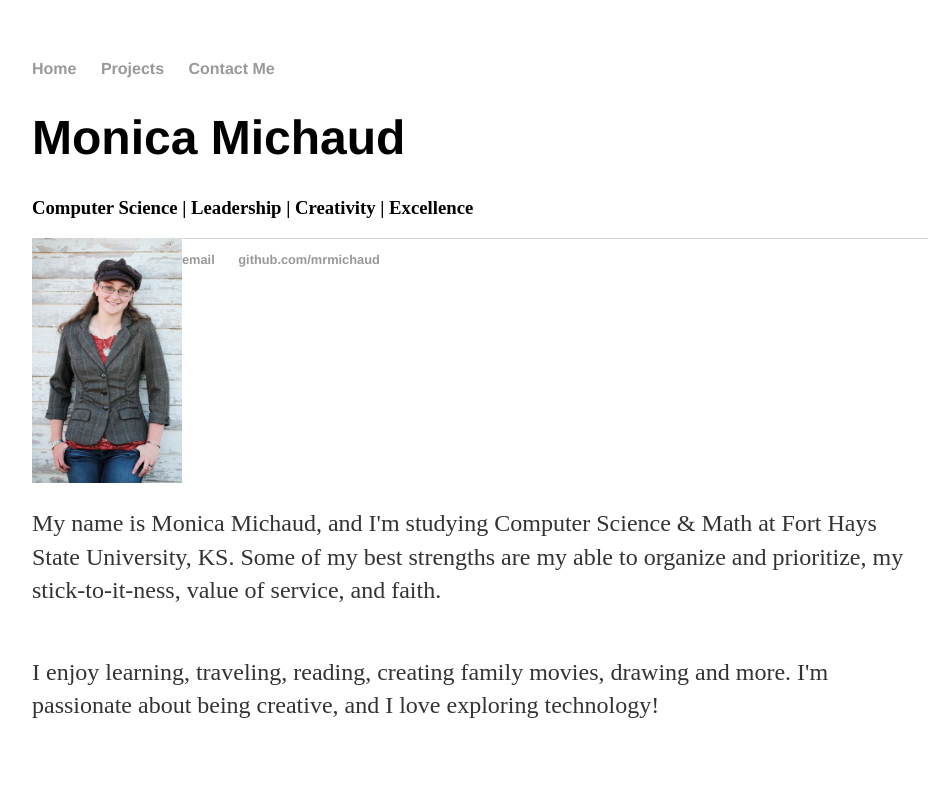
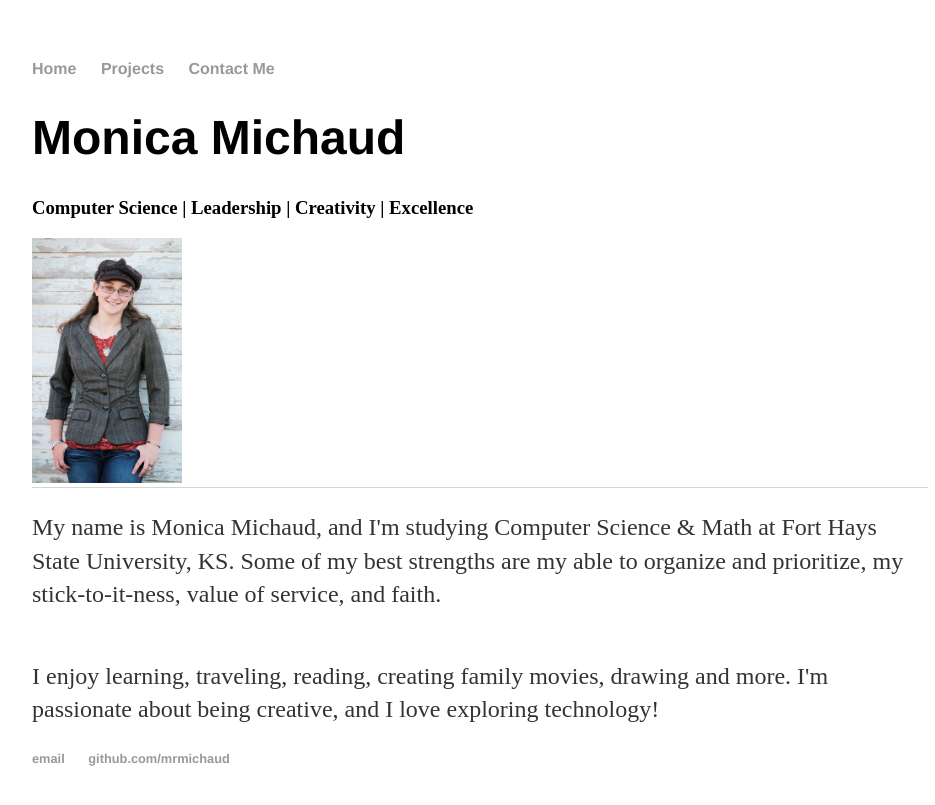
Before and after one commit to mrmichaud/mrmichaud.github.io, a Jekyll site: the page built from index.html, in a window 1280 px wide. Shown: the top 805 px of the page, without its empty margins (160-1095 px from the left). Built offline with Jekyll 4.4.1, drawn with Linux system fonts in a browser that asks for light colours.

Commit message:
Update main.css

```diff
--- a/css/main.css
+++ b/css/main.css
@@ -29,9 +29,6 @@ p {
     color: #333;
     float: right;
 }
-.picture1 {
-   float: left;
-}
 footer {
     border-top: 1px solid #d5d5d5;
     font-size: .8em;
```
